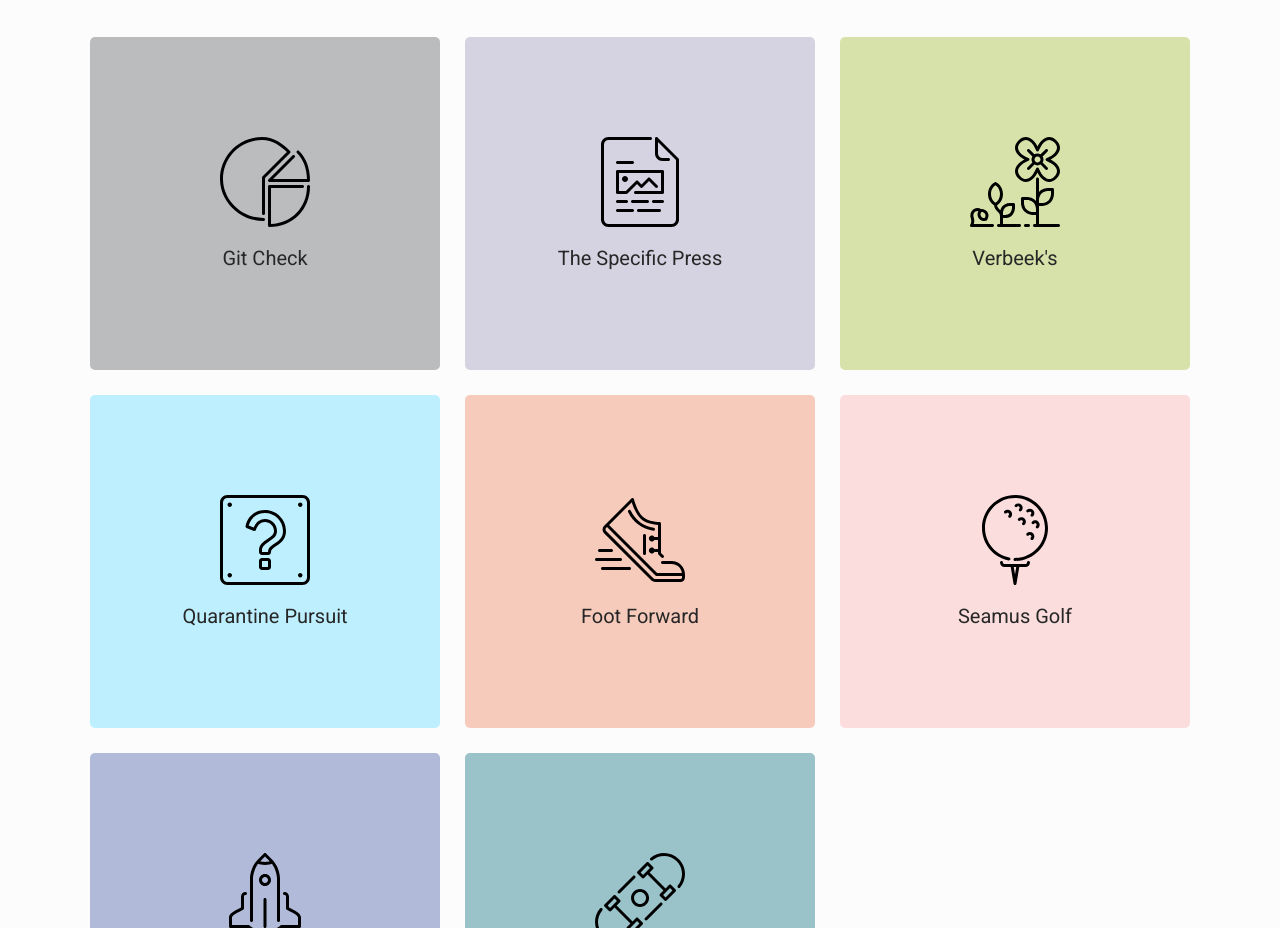
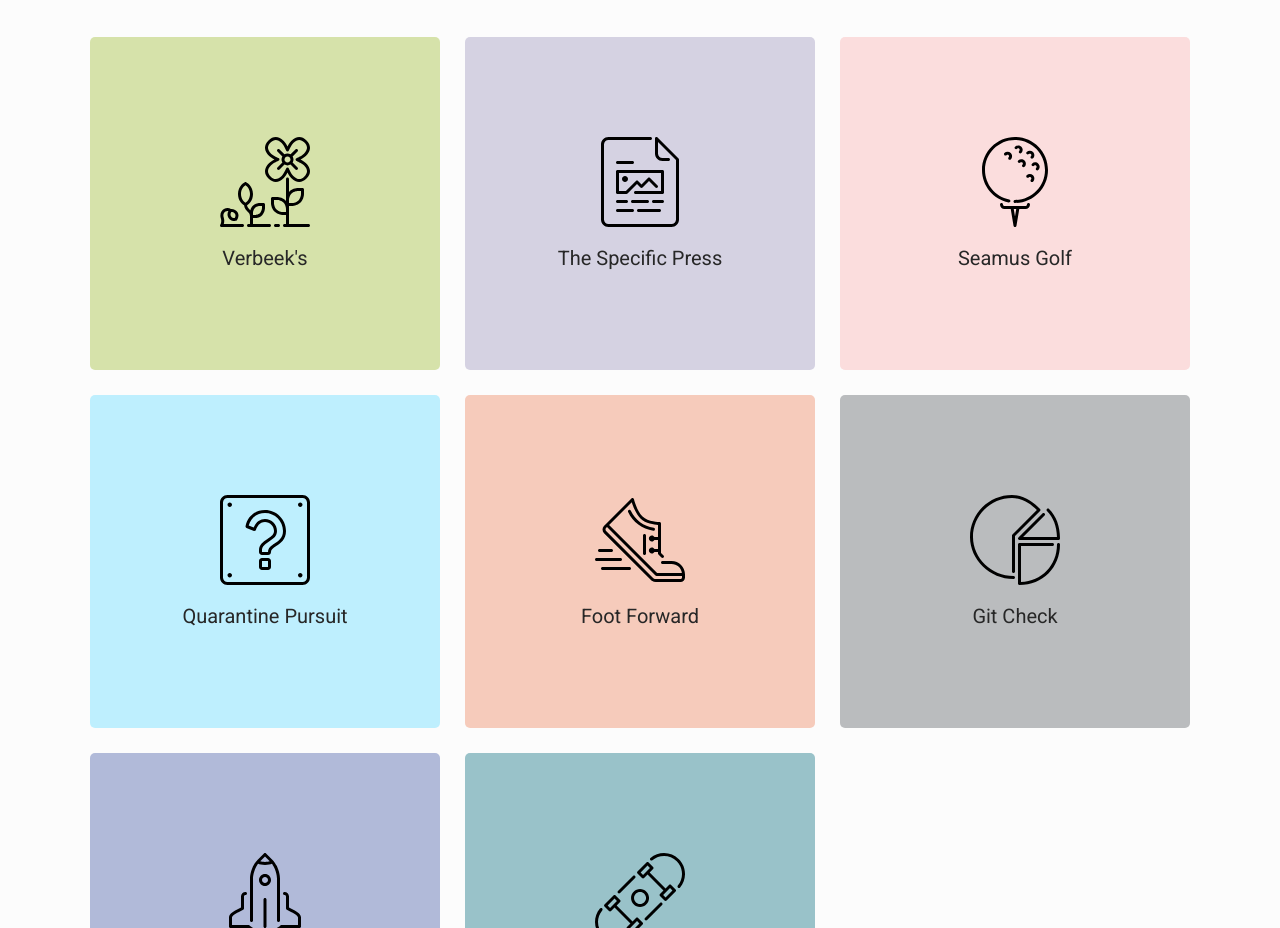
Before and after one commit to seandaniel/portfolio-v3, a React (Create React App) app: page / in a window 1280 px wide. Shown: the part 660-1588 px from the top of the page. Built offline with nearby package versions, Linux system fonts and the light colour scheme.

Commit message:
Project shuffle

```diff
--- a/src/Components/Projects/GitCheck.js
+++ b/src/Components/Projects/GitCheck.js
@@ -10,7 +10,7 @@ const GitCheck = () => {
   return (
     <section>
       <div className="project-button-container">
-        <div className="project-content project-content-1">
+        <div className="project-content project-content-6">
           <h2>Git Check</h2>
           <p>Search GitHub users to view their details including a list of public repositories, and most used languages showcased through Chart.js. Star your favourites to be viewed later with the help of Firebase, and navigate the application with seamless page transitions thanks to React Router.</p>
           <h4>React / Firebase / Sass / GitHub API</h4>
--- a/src/Components/Projects/Projects.js
+++ b/src/Components/Projects/Projects.js
@@ -17,17 +17,17 @@ const Projects = () => {
   return (
     <section>
       <ul className="projects-container">
-        <li><Link to="/git-check" className="project project1" aria-label="View Git Check">
-          <img src={pieChart} alt="A pie chart with a third and quarter sticking out" />
-          <h3>Git Check</h3>
+        <li><Link to="/verbeeks" className="project project1" aria-label="View Verbeek's">
+          <img src={flower} alt="A flower standing tall" />
+          <h3>Verbeek's</h3>
         </Link></li>
         <li><Link to="/the-specific-press" className="project project2" aria-label="View The Specific Press">
           <img src={article} alt="A piece of paper with writing and a photograph" />
           <h3>The Specific Press</h3>
         </Link></li>
-        <li><Link to="/verbeeks" className="project project3" aria-label="View Verbeek's">
-          <img src={flower} alt="A flower standing tall" />
-          <h3>Verbeek's</h3>
+        <li><Link to="/seamus-golf" className="project project3" aria-label="View Seamus Golf">
+          <img src={golfBall} alt="A golf ball teed up" />
+          <h3>Seamus Golf</h3>
         </Link></li>
         <li><Link to="/quarantine-pursuit" className="project project4" aria-label="View Quarantine Pursuit">
           <img src={questionMark} alt="A question mark on a plaque" />
@@ -37,9 +37,9 @@ const Projects = () => {
           <img src={shoe} alt="A running shoe with the toes pressed down" />
           <h3>Foot Forward</h3>
         </Link></li>
-        <li><Link to="/seamus-golf" className="project project6" aria-label="View Seamus Golf">
-          <img src={golfBall} alt="A golf ball teed up" />
-          <h3>Seamus Golf</h3>
+        <li><Link to="/git-check" className="project project6" aria-label="View Git Check">
+          <img src={pieChart} alt="A pie chart with a third and quarter sticking out" />
+          <h3>Git Check</h3>
         </Link></li>
         <li><Link to="/rocket-vision" className="project project8" aria-label="View Rocket Vision">
           <img src={rocket} alt="A rocket blasting off" />
--- a/src/Components/Projects/SeamusGolf.js
+++ b/src/Components/Projects/SeamusGolf.js
@@ -10,7 +10,7 @@ const SeamusGolf = () => {
   return (
     <section>
       <div className="project-button-container">
-        <div className="project-content project-content-6">
+        <div className="project-content project-content-3">
           <h2>Seamus Golf</h2>
           <p>A Photoshop design conversion.</p>
           <h4>HTML / Sass</h4>
--- a/src/Components/Projects/Verbeeks.js
+++ b/src/Components/Projects/Verbeeks.js
@@ -10,7 +10,7 @@ const Verbeeks = () => {
   return (
     <section>
       <div className="project-button-container">
-        <div className="project-content project-content-3">
+        <div className="project-content project-content-1">
           <h2>Verbeek's Farm and Garden Centre</h2>
           <p>Verbeek's services everyone from the home gardener to the largest farm properties across their residing county. Built and designed with Liquid and Sass utilizing the Shopify platform, showcasing the company's brand and unique products.</p>
           <h4>Liquid / Vanilla JavaScript / Sass</h4>
--- a/src/Components/Projects/projects.scss
+++ b/src/Components/Projects/projects.scss
@@ -94,7 +94,7 @@
 }
 
 // project colors
-.project1 {
+.project6 {
   background-color: rgba(36, 41, 46, .3);
 }
 
@@ -102,7 +102,7 @@
   background-color: rgba(204, 201, 220, .8);
 }
 
-.project3 {
+.project1 {
   background-color: rgba(191, 211, 117, .6);
 }
 
@@ -114,7 +114,7 @@
   background-color: rgba(232, 91, 38, .3);
 }
 
-.project6 {
+.project3 {
   background-color: rgba(251, 221, 221, 1);
 }
 
@@ -229,7 +229,7 @@
   position: relative;
 }
 
-.project-content-1::before {
+.project-content-6::before {
   @include underlay;
   background-color: rgba(36, 41, 46, .05);
 }
@@ -239,7 +239,7 @@
   background-color: rgba(204, 201, 220, .15);
 }
 
-.project-content-3::before {
+.project-content-1::before {
   @include underlay;
   background-color: rgba(191, 211, 117, .1);
 }
@@ -254,7 +254,7 @@
   background-color: rgba(246, 203, 187, .15);
 }
 
-.project-content-6::before {
+.project-content-3::before {
   @include underlay;
   background-color: rgba(251, 221, 221, .15);
 }
```
